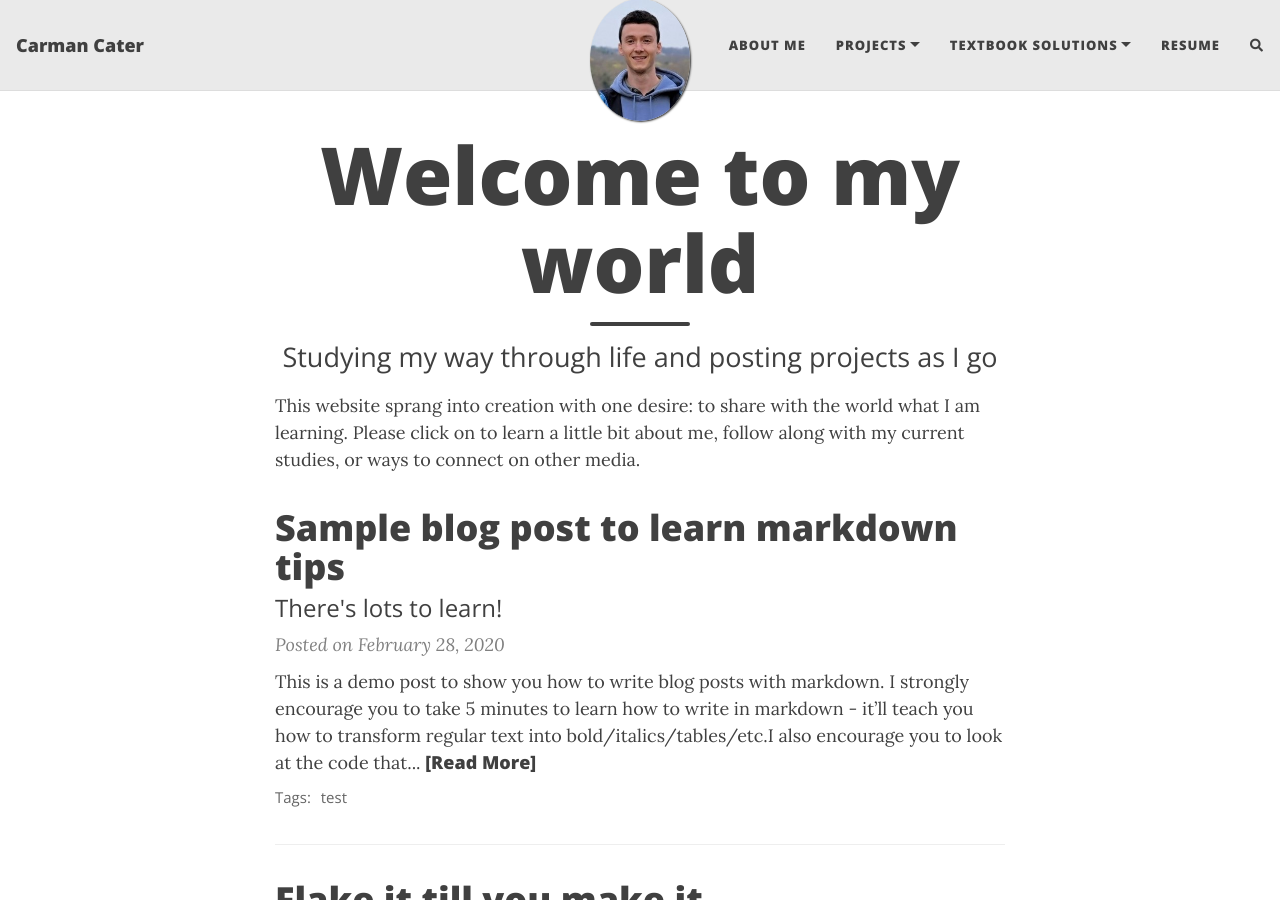
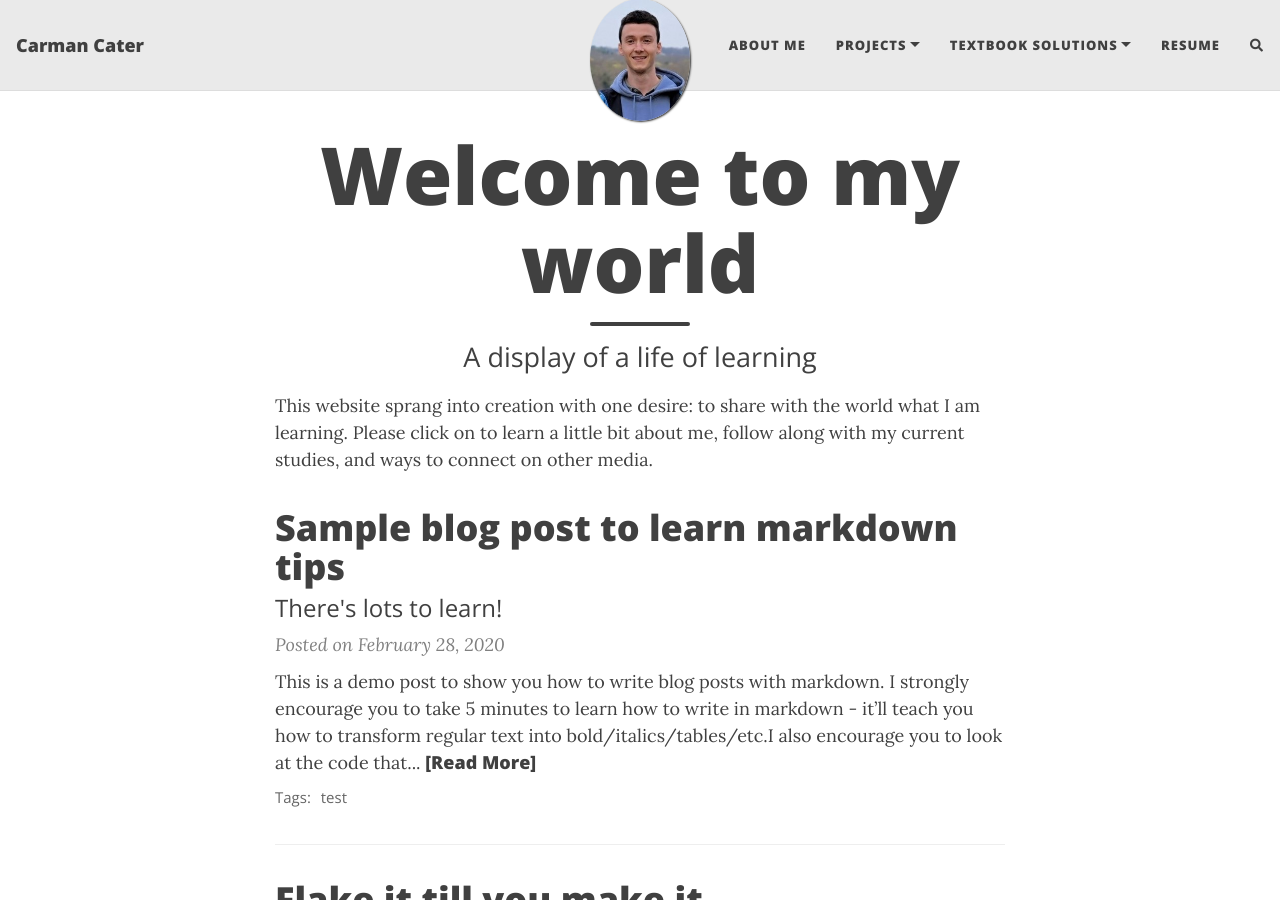
Before and after one commit to carmancater/carmancater.github.io, a Jekyll site: the page built from index.html, in a window 1280 px wide and 900 px high. Built offline with Jekyll 4.4.1, drawn with Linux system fonts in a browser that asks for light colours; nearby versions of some CDN libraries; the list of posts is cut into pages by our own code; comment, search, counter and statistics services are not loaded.

Commit message:
Update index.html

```diff
--- a/index.html
+++ b/index.html
@@ -1,7 +1,9 @@
 ---
 layout: home
 title: Welcome to my world
-subtitle: Studying my way through life and posting projects as I go
+subtitle: A display of a life of learning
 ---
 
-This website sprang into creation with one desire: to share with the world what I am learning. Please click on to learn a little bit about me, follow along with my current studies, or ways to connect on other media.
+<!-- Studying my way through life and posting projects as I go -->
+
+This website sprang into creation with one desire: to share with the world what I am learning. Please click on to learn a little bit about me, follow along with my current studies, and ways to connect on other media.
```
